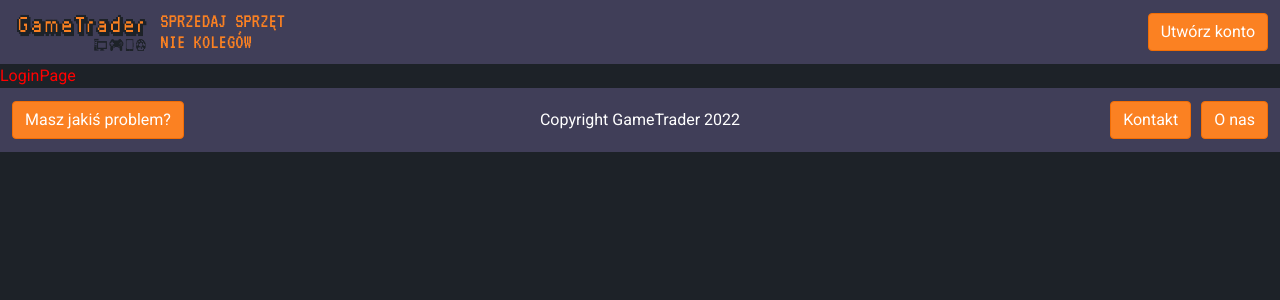
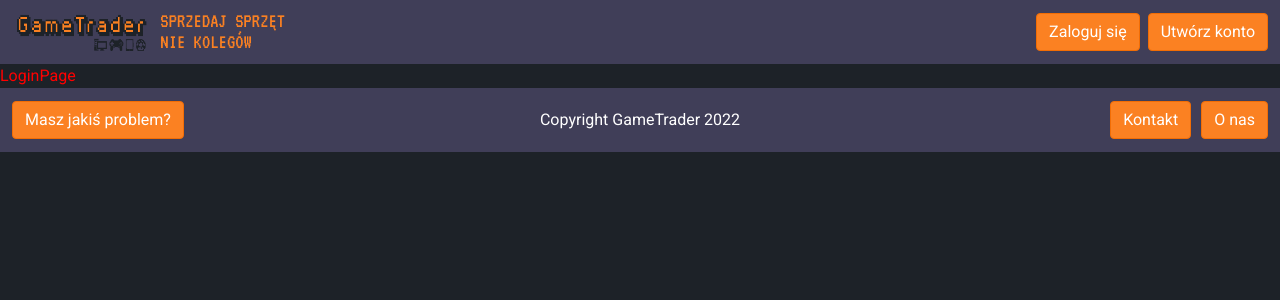
Before and after one commit to gametrader/gametrader-frontend, a React (Create React App) app: page /login in a window 1280 px wide. Shown: the top 300 px of the page. Built offline with nearby package versions, Linux system fonts and the light colour scheme.

Commit message:
GAMETRADER-77: Added Login button.

```diff
--- a/src/components/header/Header.module.scss
+++ b/src/components/header/Header.module.scss
@@ -25,3 +25,8 @@
   line-height: 1.3rem;
   font-size: 1.3rem;
 }
+
+.rightSection{
+  display: flex;
+  column-gap: 8px;
+}
--- a/src/components/header/Header.tsx
+++ b/src/components/header/Header.tsx
@@ -12,8 +12,12 @@ const Header = () => {
                     <img className={styles.logo} src={logo} alt="App logo"/>
                     <p className={styles.motto + " gt-vt-font"}>SPRZEDAJ SPRZĘT<br></br>NIE KOLEGÓW</p>
                 </div>
-                <div>
+                <div className= {styles.rightSection}>
                     {/* Add aditional buttons here if you want them to the left side */}
+                    <button type="button" className={styles.button + " btn gt-btn-primary"}
+                            onClick={() => navigate('/login')}>
+                            Zaloguj się
+                    </button>
                     <button type="button" className={styles.button + " btn gt-btn-primary"}
                             onClick={() => navigate('/register')}>
                             Utwórz konto
```
